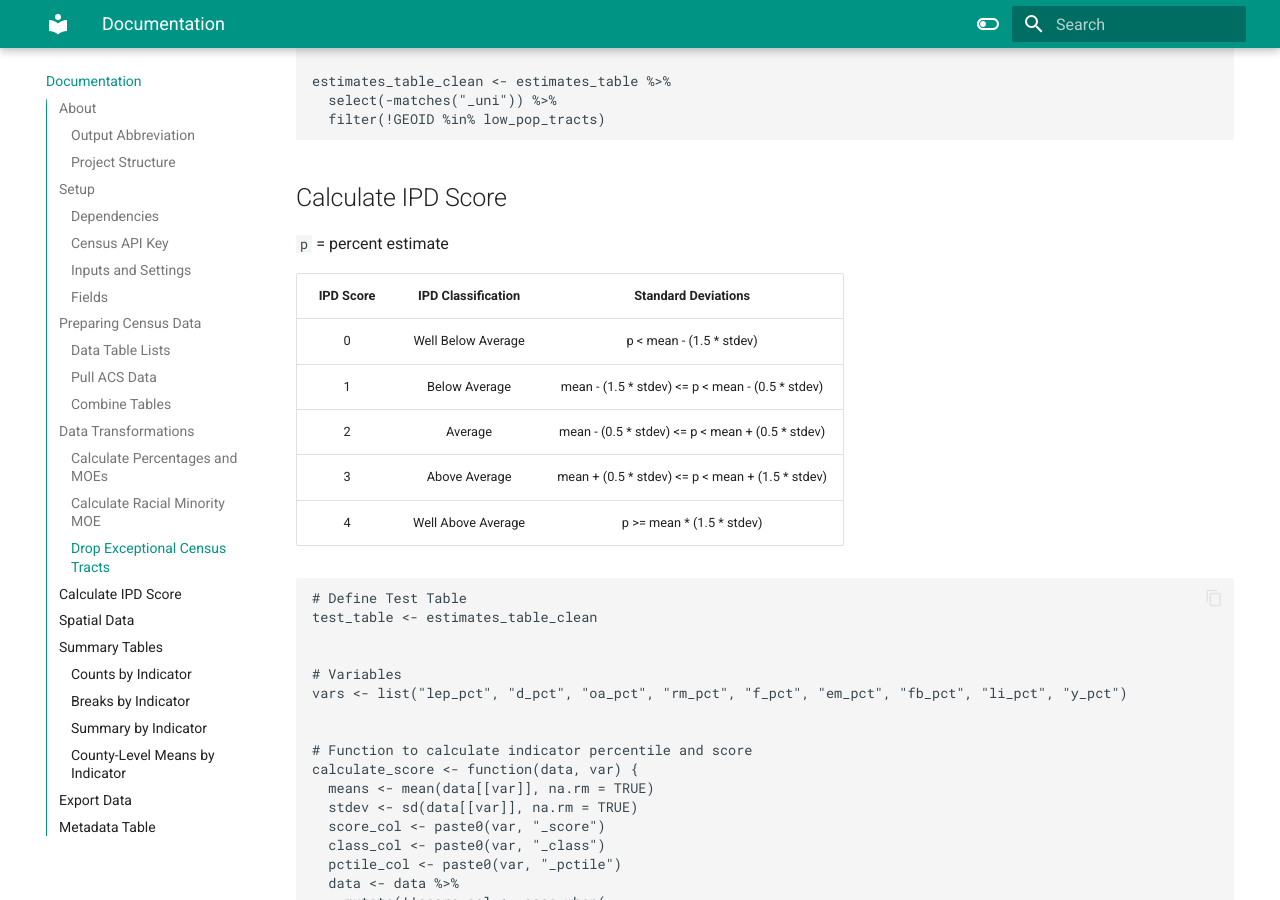
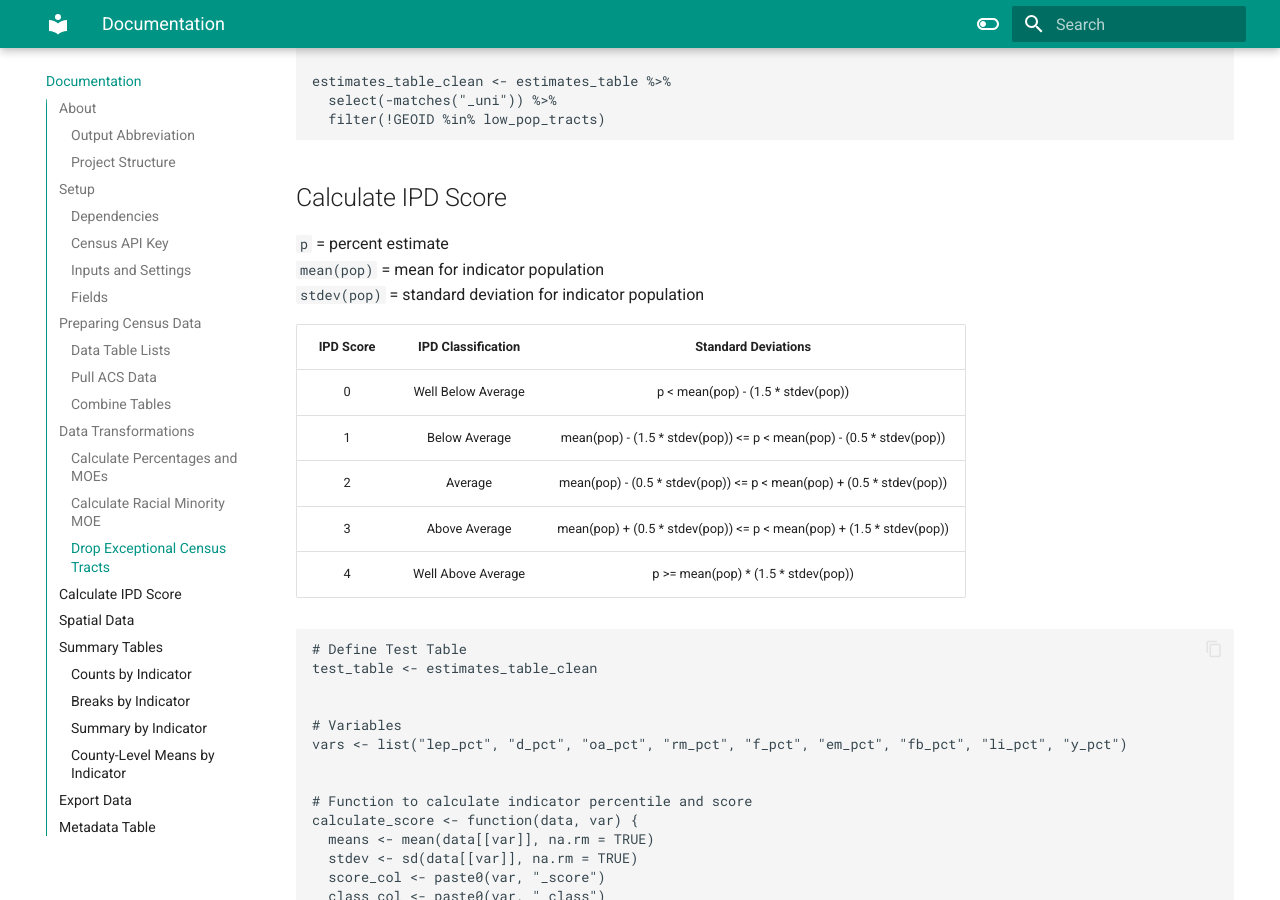
Before and after one commit to dvrpc/ipd, an MkDocs documentation site: the page built from docs/script_reference.md, in a window 1280 px wide and 900 px high, scrolled down 7357 px. Built offline with MkDocs 1.6.1 and Material for MkDocs 9.7.7, drawn with Linux system fonts in a browser that asks for light colours.

````diff
--- a/docs/script_reference.md
+++ b/docs/script_reference.md
@@ -300,14 +300,16 @@ estimates_table_clean <- estimates_table %>%
 ## Calculate IPD Score
 
 `p` = percent estimate
+`mean(pop)` = mean for indicator population
+`stdev(pop)` = standard deviation for indicator population
 
 | IPD Score | IPD Classification | Standard Deviations |
 |:---------:|:------------------:|:-------------------:|
-| 0 | Well Below Average | p < mean - (1.5 * stdev) |
-| 1 | Below Average | mean - (1.5 * stdev) <= p <  mean - (0.5 * stdev)|
-| 2 | Average | mean - (0.5 * stdev) <= p < mean + (0.5 * stdev)|
-| 3 | Above Average | mean + (0.5 * stdev) <= p < mean + (1.5 * stdev)|
-| 4 | Well Above Average | p >= mean * (1.5 * stdev)|
+| 0 | Well Below Average | p < mean(pop) - (1.5 * stdev(pop)) |
+| 1 | Below Average | mean(pop) - (1.5 * stdev(pop)) <= p <  mean(pop) - (0.5 * stdev(pop))|
+| 2 | Average | mean(pop) - (0.5 * stdev(pop)) <= p < mean(pop) + (0.5 * stdev(pop))|
+| 3 | Above Average | mean(pop) + (0.5 * stdev(pop)) <= p < mean(pop) + (1.5 * stdev(pop))|
+| 4 | Well Above Average | p >= mean(pop) * (1.5 * stdev(pop))|
 
 ```
 # Define Test Table
````
Also changed, not shown: docs/index.md (+38 -0 lines).
